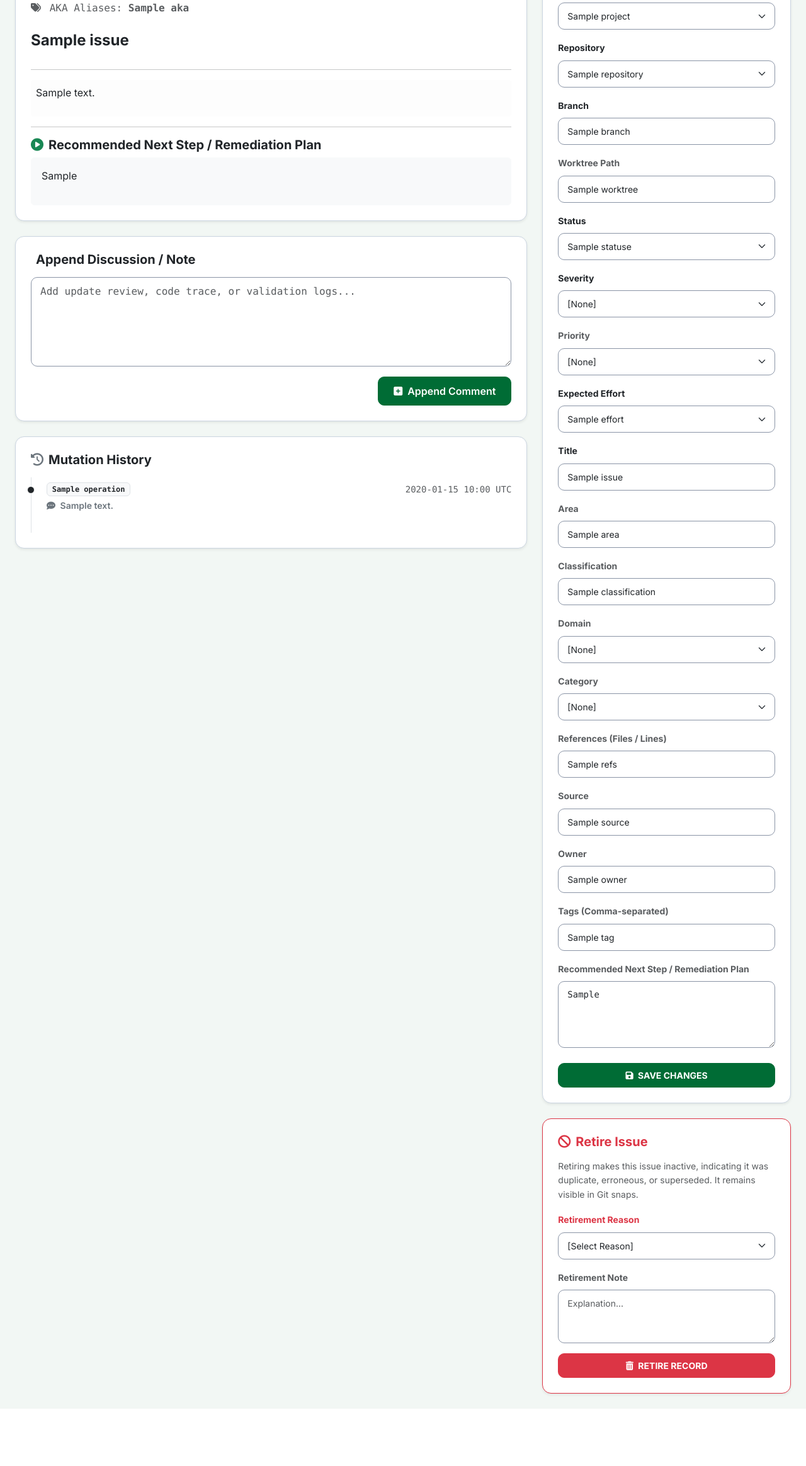
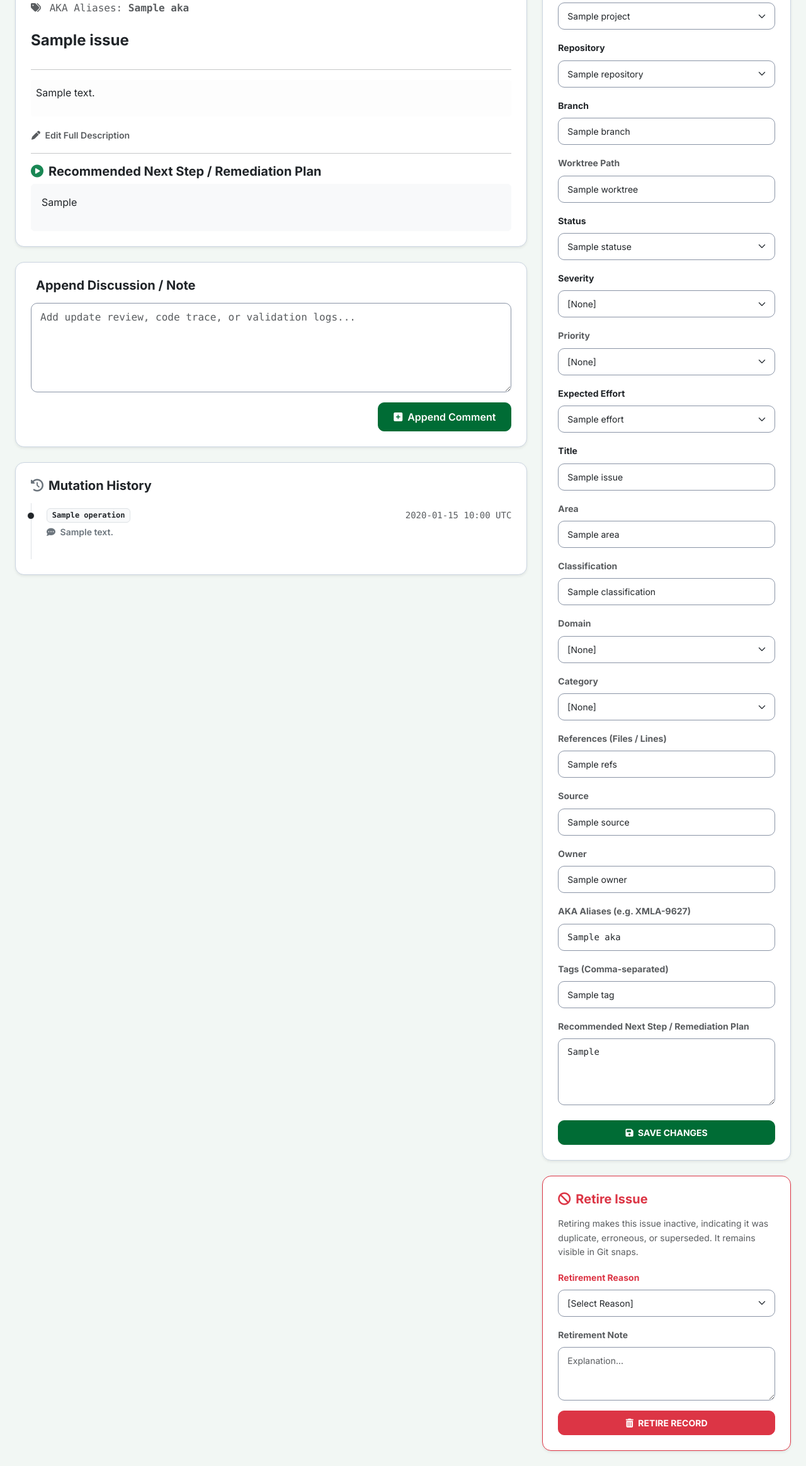
Before and after one commit to M-O-Othman/tessallite-issue-hub, a FastAPI app: template src/issue_hub/web/templates/detail.html in a window 1280 px wide. Shown: the part 152-2480 px from the top of the page at 63% size. Before the commit the page ends 2389 px from the top, so only its background shows below. Run offline with FastAPI, Linux system fonts and the light colour scheme; the template is opened without the code that fills it: most values are stand-ins (such as "Sample title", 1, 10 or a date in 2020); parts of the project's set-up code (start-up, migrations or seed data) failed here and were passed over.

Commit message:
docs/parity: add explicit description and AKA editing to the Web UI

```diff
--- a/src/issue_hub/web/routes.py
+++ b/src/issue_hub/web/routes.py
@@ -412,6 +412,7 @@ def post_edit_issue(
     refs: Optional[str] = Form(None),
     source: Optional[str] = Form(None),
     owner: Optional[str] = Form(None),
+    aka: Optional[str] = Form(None),
     tags_raw: Optional[str] = Form(None),
     recommended_next_step: Optional[str] = Form(None),
     csrf_token: Optional[str] = Form(None),
@@ -447,6 +448,7 @@ def post_edit_issue(
                 refs=refs or None,
                 source=source or None,
                 owner=owner or None,
+                aka=aka or None,
                 recommended_next_step=recommended_next_step or None,
                 tags=tags_list,
             )
@@ -478,6 +480,30 @@ def post_append_description(
         update_issue(db, issue_id, patch)
     except Exception as e:
         logger.error(f"Web append failed: {e}")
+        return render_detail_with_error(request, issue_id, db, str(e))
+
+    return RedirectResponse(url=f"/issues/{issue_id}", status_code=status.HTTP_303_SEE_OTHER)
+
+@router.post("/issues/{issue_id}/description", response_class=HTMLResponse)
+def post_edit_description(
+    request: Request,
+    issue_id: str,
+    description: str = Form(...),
+    csrf_token: Optional[str] = Form(None),
+    db: Session = Depends(get_db)
+):
+    if not is_authenticated(request):
+        return redirect_to_login()
+
+    # Verify CSRF Token (Gate 2)
+    if settings.env != "development" and not verify_csrf_token(request, csrf_token):
+        raise HTTPException(status_code=403, detail="CSRF verification failed.")
+
+    try:
+        patch = UpdateIssueRequest(set=UpdateIssueRequestSet(description=description))
+        update_issue(db, issue_id, patch)
+    except Exception as e:
+        logger.error(f"Web edit description failed: {e}")
         return render_detail_with_error(request, issue_id, db, str(e))
 
     return RedirectResponse(url=f"/issues/{issue_id}", status_code=status.HTTP_303_SEE_OTHER)
--- a/src/issue_hub/web/templates/detail.html
+++ b/src/issue_hub/web/templates/detail.html
@@ -69,6 +69,25 @@
                 {% else %}
                 <p class="text-muted italic mb-0">No description provided yet for this issue.</p>
                 {% endif %}
+            </div>
+
+            <!-- Edit Description Collapsible (Gate 2 / Section 10) -->
+            <div class="mt-3">
+                <button class="btn btn-link btn-sm p-0 text-muted text-decoration-none" type="button" data-bs-toggle="collapse" data-bs-target="#editDescriptionCollapse">
+                    <i class="fa-solid fa-pen me-1"></i> Edit Full Description
+                </button>
+                <div class="collapse mt-2" id="editDescriptionCollapse">
+                    <form action="/issues/{{ issue.issue_id }}/description" method="post" class="p-3 border rounded bg-light">
+                        <input type="hidden" name="csrf_token" value="{{ get_csrf_token(request) }}">
+                        <div class="mb-3">
+                            <label for="description" class="form-label small fw-bold text-muted">Overwrite Description Text</label>
+                            <textarea class="form-control font-monospace" id="description" name="description" rows="10" required>{{ issue.description }}</textarea>
+                        </div>
+                        <div class="d-flex justify-content-end">
+                            <button type="submit" class="btn btn-dark btn-sm px-4"><i class="fa-solid fa-save me-1"></i> Save Description</button>
+                        </div>
+                    </form>
+                </div>
             </div>
 
             {% if issue.recommended_next_step %}
@@ -258,6 +277,10 @@
                     <input type="text" class="form-control form-control-sm" id="owner" name="owner" value="{{ issue.owner or '' }}">
                 </div>
                 <div class="mb-3">
+                    <label for="aka" class="form-label small fw-bold text-muted">AKA Aliases (e.g. XMLA-9627)</label>
+                    <input type="text" class="form-control form-control-sm font-monospace" id="aka" name="aka" value="{{ issue.aka or '' }}">
+                </div>
+                <div class="mb-3">
                     <label for="tags_raw" class="form-label small fw-bold text-muted">Tags (Comma-separated)</label>
                     <input type="text" class="form-control form-control-sm" id="tags_raw" name="tags_raw" value="{{ issue.tags|join(', ') }}">
                 </div>
```
